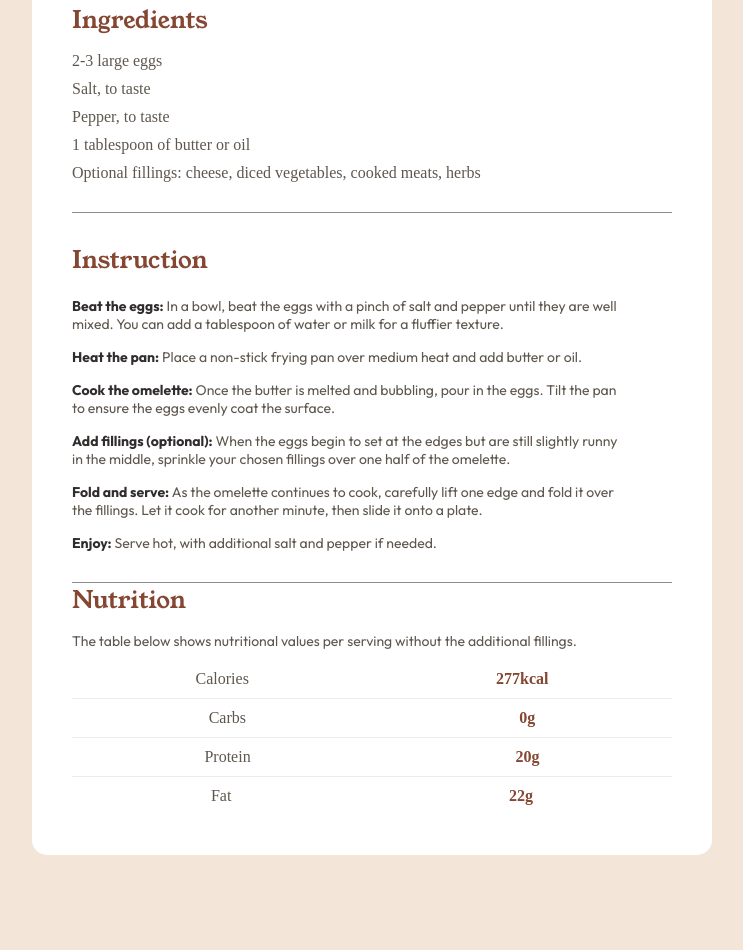
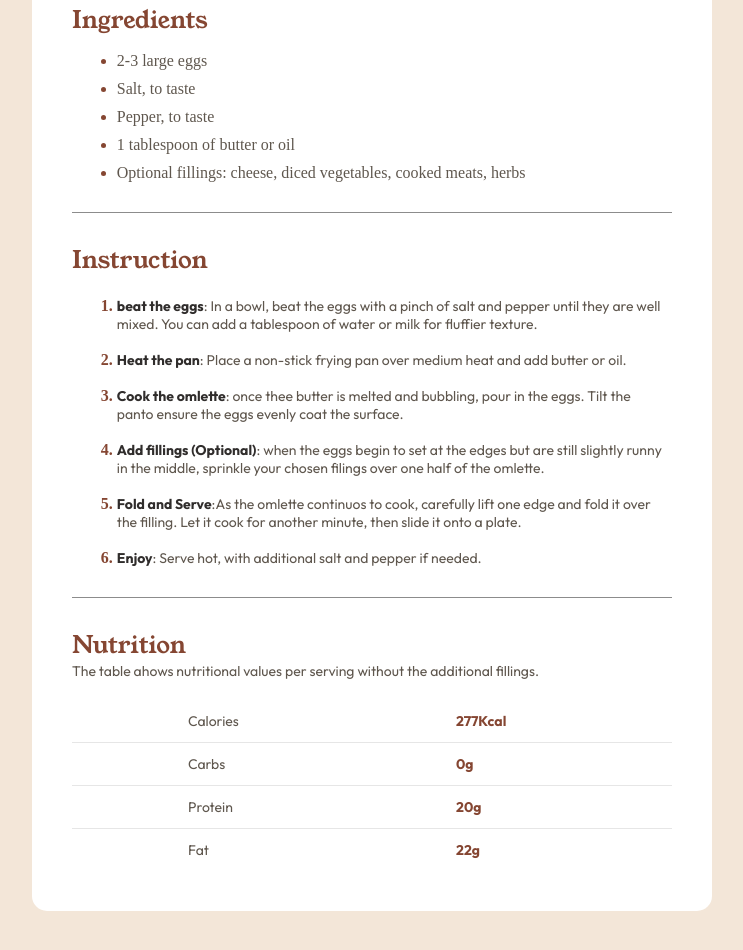
Before and after one commit to willianhenri/recipe-page, a plain HTML site: page index.html in a window 1280 px wide. Shown: the part 674-1624 px from the top of the page, without its empty margins (268-1011 px from the left). Before the commit the page ends 1579 px from the top, so only its background shows below. Drawn offline with Linux system fonts and the light colour scheme.

Commit message:
fixed errors

```diff
--- a/assets/css/style.css
+++ b/assets/css/style.css
@@ -12,6 +12,17 @@ body {
     justify-content: center;
     align-items: center;
 
+}
+
+:root {
+    --White: hsl(0, 0%, 100%);
+    --Rose-White: hsl(330, 100%, 98%);
+    --Eggshell: hsl(30, 54%, 90%);
+    --Light-Grey: hsl(30, 18%, 87%);
+    --Wenge-Brown: hsl(30, 10%, 34%);
+    --Dark-Charcoal: hsl(24, 5%, 18%);
+    --Nutmeg: hsl(14, 45%, 36%);
+    --Dark-Raspberry: hsl(332, 51%, 32%);
 }
 
 b {
@@ -67,11 +78,29 @@ p {
     display: flex;
     flex-direction: column;
     gap: 8px;
-    list-style: none;
 }
 
 .preparation li {
     font-size: 14px;
+}
+
+
+ol {
+    padding-left: 2.8rem;
+    margin-bottom: 30px;
+}
+
+ol li::marker {
+    font-weight: 700;
+}
+
+
+.preparation li::marker {
+    color: hsl(332, 51%, 32%);
+}
+
+li::marker {
+    color: hsl(14, 45%, 36%);
 }
 
 .preparation h3 {
@@ -91,7 +120,7 @@ p {
     display: flex;
     flex-direction: column;
     gap: 10px;
-    list-style: none;
+    padding-left: 2.8rem;
 }
 
 
@@ -100,16 +129,6 @@ p {
 }
 
 
-.lista {
-    margin-bottom: 30px;
-    display: flex;
-    flex-direction: column;
-    gap: 15px;
-}
-
-#nutrition {
-    margin-bottom: 15px;
-}
 
 .table {
     display: flex;
@@ -130,14 +149,9 @@ p {
     border-bottom: none;
 }
 
-.line-hard {
-    border-bottom: 1px solid rgba(0, 0, 0, 0.568);
-}
 
-.i {
-    color: hsl(14, 45%, 36%);
-    font-weight: 700;
-}
+
+
 
 span {
     color: hsl(30, 10%, 34%);
@@ -145,6 +159,35 @@ span {
 
 li {
     color: hsl(30, 10%, 34%);
+}
+
+
+.nutrition {
+    margin-top: 30px;
+}
+
+.nutrition .values {
+    margin-bottom: 1.25rem;
+}
+
+.nutrition-table .item {
+    padding: .75rem 2rem;
+    display: flex;
+    border-bottom: 1px solid rgba(128, 128, 128, 0.2)
+}
+
+.nutrition-table .item:last-child {
+    border-bottom: 0;
+}
+
+.nutrition-table .item p:nth-child(2) {
+    color: var(--Nutmeg);
+    font-weight: 700;
+}
+
+.nutrition-table .item>* {
+    width: 100px;
+    margin: auto;
 }
 
 
@@ -165,7 +208,7 @@ img {
         width: 100%;
     }
 
-    .container{
+    .container {
         margin: 0;
     }
 
--- a/index.html
+++ b/index.html
@@ -46,54 +46,45 @@
     <section class="instrutions">
       <h2>Instruction</h2>
 
-      <div class="lista">
-        <p>
-          <b>Beat the eggs:</b> In a bowl, beat the eggs with a pinch of salt and pepper until they are well mixed.
-          You can add a tablespoon of water or milk for a fluffier texture.
-        </p>
-        <p><b>Heat the pan:</b> Place a non-stick frying pan over medium heat and add butter or oil.</p>
-        <p>
-          <b>Cook the omelette:</b> Once the butter is melted and bubbling, pour in the eggs. Tilt the pan to ensure
-          the eggs evenly coat the surface.
-        </p>
-        <p>
-          <b>Add fillings (optional):</b> When the eggs begin to set at the edges but are still slightly runny in the
-          middle, sprinkle your chosen fillings over one half of the omelette.
-        </p>
-        <p><b>Fold and serve:</b> As the omelette continues to cook, carefully lift one edge and fold it over the
-          fillings. Let it cook for another minute, then slide it onto a plate.</p>
-        <p> <b>Enjoy:</b> Serve hot, with additional salt and pepper if needed.
-        </p>
-      </div>
+      <ol>
+        <li><p><b>beat the eggs</b>: In a bowl, beat the eggs with a pinch of salt and pepper until they are well mixed. You can add a tablespoon of water or milk for fluffier texture. </p></li>
+        <br>
+        <li><p><b>Heat the pan</b>: Place a non-stick frying pan over medium heat and add butter or oil.</p></li>
+        <br>
+        <li><p><b>Cook the omlette</b>: once thee butter is melted and bubbling, pour in the eggs. Tilt the panto ensure the eggs evenly  coat the surface.</p>
+        </li>
+        <br>
+        <li><p><b>Add fillings (Optional)</b>: when the eggs begin to set at the edges but are still slightly runny in the middle, sprinkle  your chosen filings over one half of the omlette.</p></li>
+        <br>
+        <li><p><b>Fold and Serve</b>:As the omlette continuos to cook, carefully lift one edge and fold it over the filling. Let it cook for another minute, then slide it onto a plate.</p></li>
+        <br>
+        <li><p><b>Enjoy</b>: Serve hot, with additional salt and pepper if needed.</p></li>
+      </ol>
     </section>
 
-    <section class="nutrition">
-      <h2 id="nutrition">Nutrition</h2>
-      <p>  The table below shows nutritional values per serving without the additional fillings.</p>
-    </section>
-    <div class="table">
-
-      <div class="tr">
-        <div class="text"><span>Calories</span></div>
-        <div class="i">277kcal</div>
+    <div class="nutrition">
+      <h2>Nutrition</h2>
+      <p class="values">The table ahows nutritional values per serving without the additional fillings.</p>
+      <div class="nutrition-table">
+        <div class="item">
+          <p>Calories</p>
+          <p class="amount">277Kcal</p>
+        </div>
+        <div class="item">
+          <p>Carbs</p>
+          <p class="amount">0g</p>
+        </div>
+        <div class="item">
+          <p>Protein</p>
+          <p class="amount">20g</p>
+        </div>
+        <div class="item">
+          <p>Fat</p>
+          <p class="amount">22g</p>
+        </div>
       </div>
-
-      <div class="tr ">
-        <div class="text"><span>Carbs</span></div>
-        <div class="i">0g</div>
-      </div>
-
-      <div class="tr">
-        <div class="text"><span>Protein</span></div>
-        <div class="i">20g</div>
-      </div>
-
-      <div class="tr no-line">
-        <div class="text"><span>Fat</span></div>
-        <div class="i">22g</div>
-      </div>
-
     </div>
+  </div>
   </div>
 
 </body>
```
